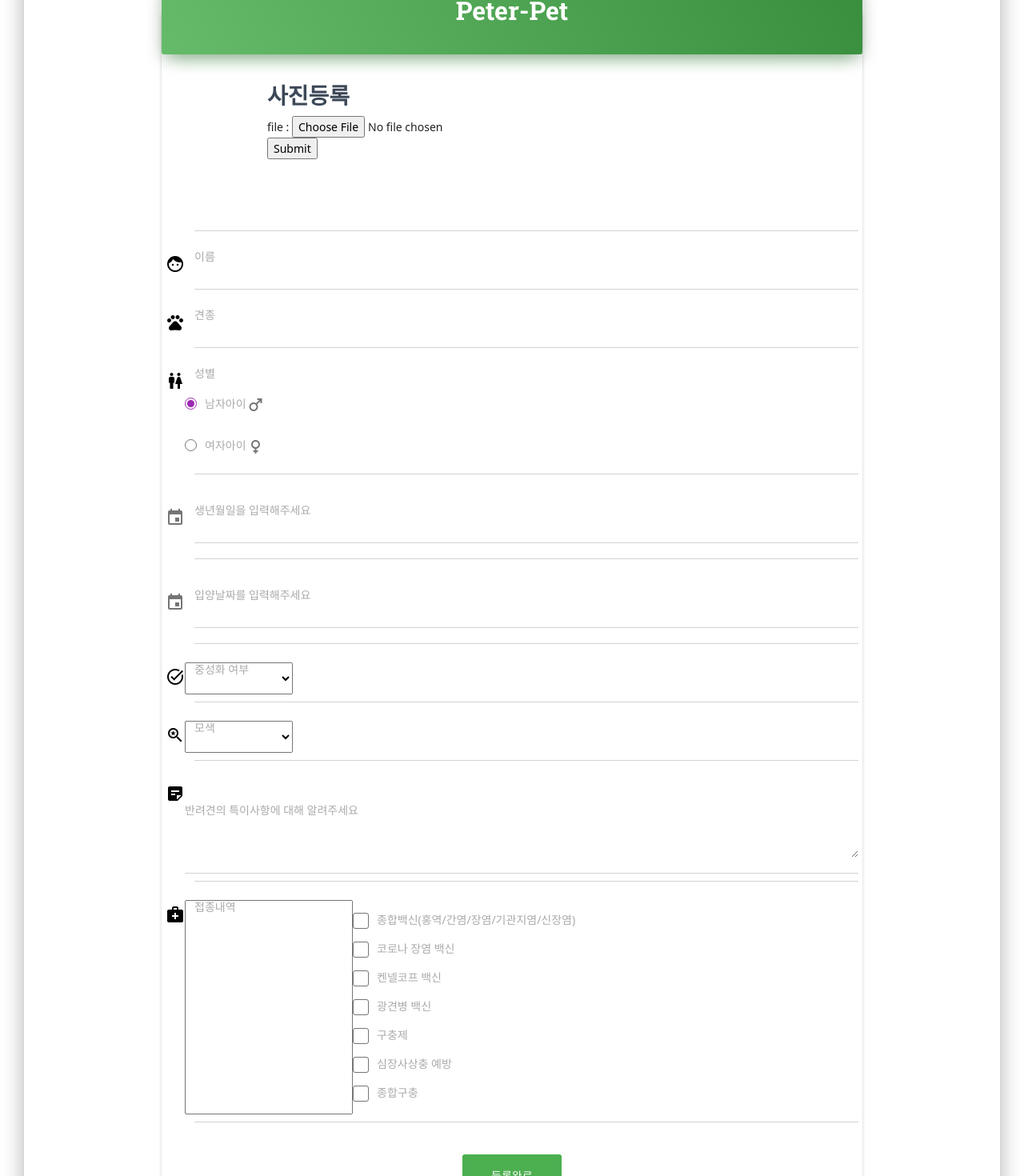
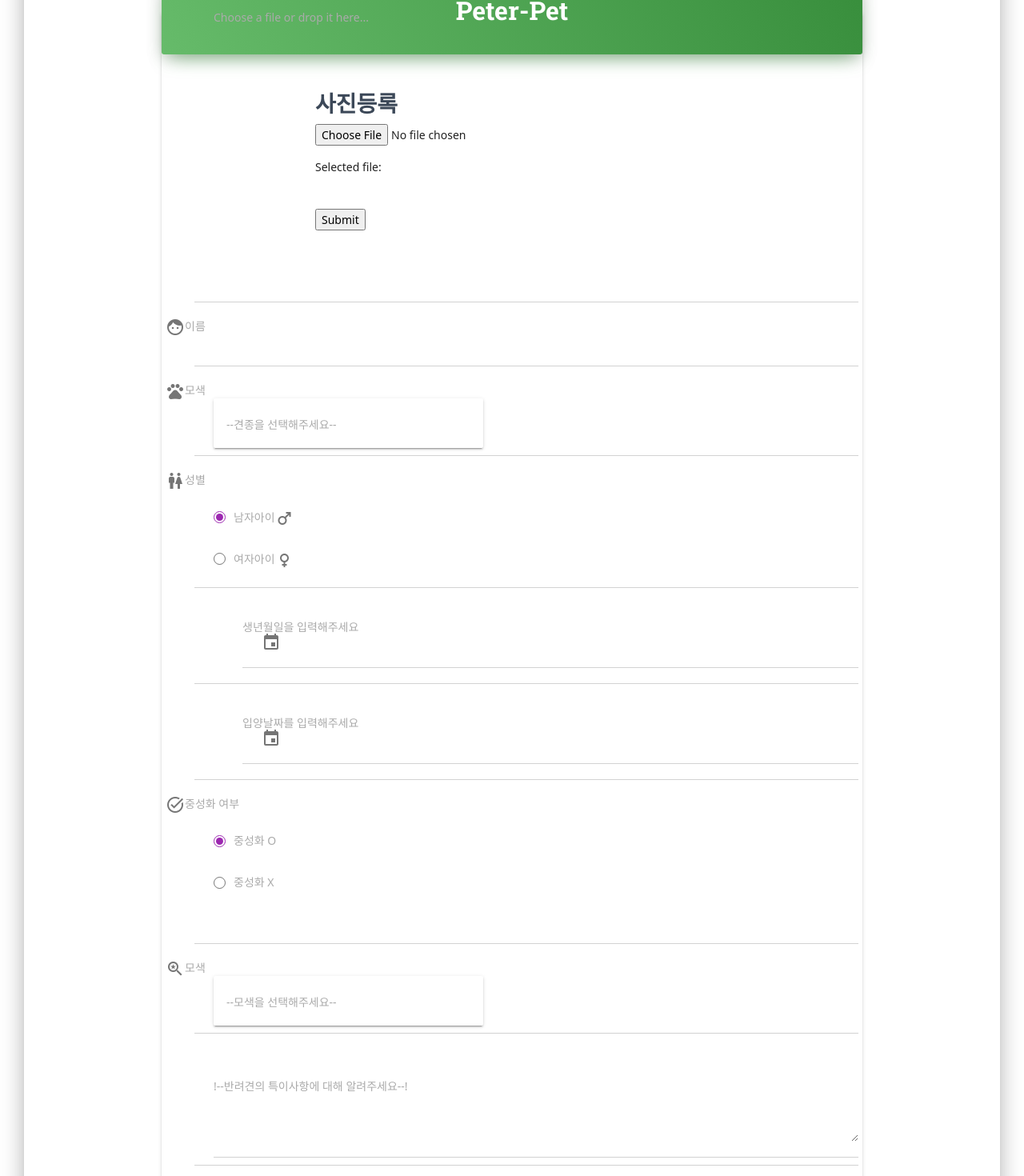
Before and after one commit to zzase/peter-pet, a Vue app in the folder frontend/: page /#/regist in a window 1280 px wide. Shown: the part 857-2327 px from the top of the page at 80% size. Built offline with nearby package versions, Linux system fonts and the light colour scheme; what v-md-date-range-picker would draw is missing.

Commit message:
Regist.vue modify

```diff
--- a/frontend/src/assets/scss/material-kit/_inputs.scss
+++ b/frontend/src/assets/scss/material-kit/_inputs.scss
@@ -5,7 +5,7 @@
   .md-input,
   .md-textarea{
     height: 40px;
-    padding: 7px 0;
+    padding: 5px 0;
     font-size: 16px !important;
     -webkit-text-fill-color: $black-color !important;
     appearance: none;
@@ -211,8 +211,10 @@
 
 .md-field{
   padding-bottom: 20px;
-  padding-top: 0;
-  margin: 13px 0 0;
+  padding-left: 60px;
+  margin-left: 20px;
+  padding-top: 10px;
+  margin: 10px 0 0;
   min-height: auto;
 
   &.md-focused label,
--- a/frontend/src/views/Regist.vue
+++ b/frontend/src/views/Regist.vue
@@ -37,9 +37,17 @@
                                                     <div class="md-layout-item md-size-66 md-xsmall-size-100 ">
                                                             <form method="post" action="upload" enctype="multipart/form-data">
                                                             <h3 class="info-title">사진등록</h3>
-                                                                <div>
-                                                                    file : <input type="file" name="file" accept="image/*">
-                                                                </div>
+                                                            <div>
+                                                            <!-- Styled -->
+                                                            <b-form-file
+                                                            v-model="file1"
+                                                            :state="Boolean(file1)"
+                                                            placeholder="Choose a file or drop it here..."
+                                                            drop-placeholder="Drop file here..."
+                                                            ></b-form-file>
+                                                            <div class="mt-3">Selected file: {{ file1 ? file1.name : '' }}</div>
+                                                            </div>
+                                                            <br><br>
                                                                 <input type="submit">
                                                                 </form>
                                                         </div>
@@ -47,18 +55,25 @@
                                                     </div>
                                                 </md-field>
                                                 <md-field class="md-form-group" slot="inputs">
-                                                    <md-icon>face</md-icon>
-                                                    <label>이름</label>
+
+                                                    <label> <md-icon>face</md-icon>이름</label>
                                                     <md-input v-model="firstname"></md-input>
                                                 </md-field>
                                                 <md-field class="md-form-group" slot="inputs">
-                                                    <md-icon>pets</md-icon>
-                                                    <label>견종</label>
-                                                    <md-input v-model="email" type="email"></md-input>
+                                                    <label><md-icon>pets</md-icon>모색</label>
+                                                      <div>
+                                                        <md-autocomplete
+                                                        v-model="selectedEmployee"
+                                                        :md-options="employees"
+                                                        md-layout="box"
+                                                        md-dense>
+                                                        <label>--견종을 선택해주세요--</label>
+                                                        </md-autocomplete>
+                                                      </div>
+
                                                 </md-field>
                                                 <md-field class="md-form-group" slot="inputs">
-                                                    <md-icon>wc</md-icon>
-                                                    <label for="label-a">성별</label>
+                                                    <label for="label-a"><md-icon>wc</md-icon>성별</label>
                                                       <div>
                                                           <br>
                                                         <md-radio v-model="radio" :value="false">남자아이<md-icon>male</md-icon></md-radio><br>
@@ -85,48 +100,38 @@
                                                         </md-datepicker>
                                                 </md-field>
                                                 <md-field class="md-form-group" slot="inputs">
-                                                    <md-icon>task_alt</md-icon>
-                                                    <label>중성화 여부</label>
-                                                   <select v-model="selected">
-                                             <option disabled value="">Please select one</option>
-                                                 <option>중성화 O</option>
-                                                 <option>중성화 X</option>
-                                                    </select>
+                                                    <label for="label-a"><md-icon>task_alt</md-icon>중성화 여부</label>
+                                                    <div>
+                                                    <br>
+                                                        <md-radio v-model="radio" :value="false">중성화 O</md-radio><br>
+                                                    <md-radio v-model="radio" value="my-radio">중성화 X</md-radio>
                                                     <md-input v-model="password"></md-input>
+                                                    </div>
                                                 </md-field>
                                                 <md-field class="md-form-group" slot="inputs">
-                                                    <md-icon>saved_search</md-icon>
-                                                    <label>모색</label>
-                                                    <select v-model="selected">
-                                             <option disabled value="">Please select one</option>
-                                                 <option>검정색</option>
-                                                 <option>혼합색</option>
-                                                 <option>검정&은색</option>
-                                                 <option>금색</option>
-                                                 <option>갈색</option>
-                                                 <option>STEEL BLUE&TAN</option>
-                                                 <option>BLUE&GOLD</option>
-                                                 <option>갈검색</option>
-                                                 <option>은색</option>
-                                                 <option>검정&금색</option>
-                                                 <option>은색&갈색</option>
-                                                 <option>기타</option>
-                                                    </select>
-                                                    <md-input v-model="password"></md-input>
+                                                    <label> <md-icon>saved_search</md-icon>모색</label>
+                                                    <div>
+                                                        <md-autocomplete
+                                                        v-model="selectedColor"
+                                                        :md-options="colors"
+                                                        md-layout="box"
+                                                        md-dense>
+                                                        <label>--모색을 선택해주세요--</label>
+                                                        </md-autocomplete>
+                                                      </div>
                                                 </md-field>
                                                 <md-field class="md-form-group" slot="inputs">
-                                                    <md-icon>sticky_note_2</md-icon>
+
                                                    <md-field>
-                                                <label>반려견의 특이사항에 대해 알려주세요</label>
+                                                <label>!--반려견의 특이사항에 대해 알려주세요--!</label>
                                                 <md-textarea v-model="aboutme"></md-textarea>
                                                 </md-field>
                                                 </md-field>
                                                 <label>접종내역</label>
+                                                <md-field class="md-form-group" slot="inputs">
 
-                                                <md-field class="md-form-group" slot="inputs">
-                                                    <md-icon>medical_services</md-icon>
-                                                    <label for="name">접종내역</label> <input type="number" id="name"> <br><br><br><br><br>
-
+                                                    <label for="name"><md-icon>medical_services</md-icon>접종내역</label>
+                                                    <br><br>
                                                 <div>
                                                  <md-checkbox v-model="array" value="1">종합백신(홍역/간염/장염/기관지염/신장염) </md-checkbox>
                                                  <md-checkbox v-model="array" value="2">코로나 장염 백신</md-checkbox>
@@ -136,52 +141,38 @@
                                                  <md-checkbox v-model="boolean">심장사상충 예방</md-checkbox>
                                                  <md-checkbox v-model="boolean">종합구충</md-checkbox>
                                                 </div>
-                                                    <md-input v-model="password"></md-input>
                                                 </md-field>
-                                                <md-button slot="footer" class="md-success md-lg">
+                                                    <md-button slot="footer" class="md-success md-lg">
                                                     등록완료
                                                 </md-button>
                                             </login-card>
-                                            <div id='example-3'>
-                                            <input type="checkbox" id="jack" value="Jack" v-model="checkedNames">
-                                            <label for="jack">Jack</label><br>
-                                            <input type="checkbox" id="john" value="John" v-model="checkedNames">
-                                            <label for="john">John</label><br>
-                                            <input type="checkbox" id="mike" value="Mike" v-model="checkedNames">
-                                            <label for="mike">Mike</label><br>
-                                            <br>
-                                            </div>
                                         </div>
                                     </div>
                                 </template>
+
                                 <template slot="tab-pane-2">
                                     <div class="md-layout">
                                         <div class="md-layout-item md-size-100 ml-auto">
                                             <login-card header-color="orange">
                                                 <h2 slot="title" class="card-title">Wenddy</h2>
                                                 <md-field class="md-form-group" slot="inputs">
-                                                    <md-icon>person_outline</md-icon>
-                                                    <label>이름</label>
+                                                    <label><md-icon>person_outline</md-icon>이름</label>
                                                     <md-input v-model="name"></md-input>
                                                 </md-field>
                                                  <md-field class="md-form-group" slot="inputs">
-                                                    <md-icon>whatsapp</md-icon>
-                                                    <label>연락처</label>
+                                                    <label><md-icon>whatsapp</md-icon>연락처</label>
                                                     <form name="form-name" action="" method="post">
-                                                        <input type='tel' name='phone1' />-
-                                                        <input type='tel' name='phone2' />-
-                                                        <input type='tel' name='phone3' />
+                                                        <input type='tel' name='phone1' />-<input type='tel' name='phone2' />-<input type='tel' name='phone3' />
                                                     </form>
                                                     <md-input v-model="phonenumber" type="email"></md-input>
                                                 </md-field>
                                                 <md-field class="md-form-group" slot="inputs">
-                                                    <md-icon>email</md-icon>
-                                                    <label>Email</label>
+
+                                                    <label><md-icon>email</md-icon>Email</label>
                                                     <md-input v-model="email" type="email"></md-input>
                                                 </md-field>
                                                 <md-field class="md-form-group" slot="inputs">
-                                                    <md-icon>home</md-icon>
-                                                    <label>주소</label>
+                                                    <label><md-icon>home</md-icon>주소</label>
                                                     <title>주소 입력 샘플</title>
                                                     <body>
                                                         <form name="form" id="form" method="post">
@@ -216,8 +207,7 @@
                                                     <md-input v-model="phonenumber" type="email"></md-input>
                                                 </md-field>
                                                 <md-field class="md-form-group" slot="inputs">
-                                                    <md-icon>lock_outline</md-icon>
-                                                    <label>Password...</label>
+                                                    <label><md-icon>lock_outline</md-icon>주민등록번호</label>
                                                     <md-input v-model="password"></md-input>
                                                 </md-field>
                                                 <md-field class="md-form-group" slot="inputs">
@@ -268,7 +258,7 @@
                                                     </li>
                                                      <li class="checkBox check04">
                                                         <ul class="clearfix">
-                                                            <li>이벤트 등 프로모션 알림 메일 수신(선택</li>
+                                                            <li>이벤트 등 프로모션 알림 메일 수신(선택)</li>
                                                                 <li class="checkBtn">
                                                                     <input type="checkbox" name="chk">
                                                                 </li>
@@ -301,12 +291,12 @@
                                                         Write a few lines about each one. A paragraph describing a
                                                         feature will be enough.
                                                     </p>
-                                                    <input
-                                                    type="checkbox"
-                                                    v-model="toggle"
-                                                    true-value="yes"
-                                                    false-value="no"
-                                                    >
+                                                     <div class="block">
+                                                <div class="title">Without <code>:true-value</code> / <code>:false-value</code></div>
+                                                <div class="input">
+                                                <md-checkbox v-model="withoutSetValue">{{withoutSetValue|jsonStringify}}</md-checkbox>
+                                                </div>
+                                            </div>
                                                     </div>
                                                 </div>
 
@@ -319,16 +309,20 @@
                                                         Write a few lines about each one. A paragraph describing a
                                                         feature will be enough.
                                                     </p>
-                                                    <input
-                                                    type="checkbox"
-                                                    v-model="toggle"
-                                                    true-value="yes"
-                                                    false-value="no"
-                                                    >
+                                                <div class="block">
+                                                <div class="title">Without <code>:true-value</code> / <code>:false-value</code></div>
+                                                <div class="input">
+                                                <md-checkbox v-model="withoutSetValue">{{withoutSetValue|jsonStringify}}</md-checkbox>
+                                                </div>
+                                            </div>
                                                     </div>
                                                 </div>
+                                                <div>
+                                                    </div>
+
                                                     </div>
                                                 </md-field>
+
                                                 <md-button slot="footer" class="md-success md-lg">
                                                    선택 완료
                                                 </md-button>
@@ -356,6 +350,8 @@
         Vue.use(checkbox);
         Vue.use(VMdDateRangePicker);
 
+
+
         function setThumbnail(event){
 		var reader = new FileReader();
 
@@ -370,6 +366,8 @@
 	}
 
         export default {
+            name: 'TrueFalseValue',
+            name: 'AutocompleteBox',
 
             components: {
                 Tabs,
@@ -379,6 +377,41 @@
             bodyClass: "profile-page",
             data() {
                 return {
+                    selectedColor: null,
+                    colors: [
+                    '혼합색',
+                    '검정&은색',
+                    '금색',
+                    '갈색',
+                    'STEEL BLUE&TAN',
+                    'BLUE&GOLD',
+                    '갈검색',
+                    '은색',
+                    '검정&금색',
+                    '기타'
+                    ],
+
+                    selectedEmployee: null,
+                    employees: [
+                    '포메라니안',
+                    '말티즈',
+                    '요크셔테리어',
+                    '시츄',
+                    '골든리트리버',
+                    '비숑',
+                    '푸들',
+                    '닥스훈트',
+                    '보더콜리',
+                    '진돗개',
+                    '불독'],
+
+                    withoutSetValue: null,
+                    withSetValue: null,
+                    native: null,
+
+                    array: [],
+                    file1: null,
+                    file2: null,
                     radio: false,
                     tabPane1: [
                         {
@@ -433,7 +466,13 @@
                 headerStyle() {
                     return {backgroundImage: `url(${this.header})`};
                 }
+            },
+            filters: {
+                jsonStringify (val) {
+                return JSON.stringify(val)
+                }
             }
+
         };
     </script>
 
@@ -536,5 +575,34 @@
         /* resize: horizontal; // 가로크기만 조절가능
             resize: vertical;  세로크기만 조절가능  */
         }
+        .block:not(:first-child) {
+        margin-top: 32px;
+        }
+        .search {
+        margin-left: 30px;
+        max-width: 500px;
+        }
+
+        .title {
+        font: 1.2em;
+        }
+
+
+        .pop-address-search { background-image: url(http://www.0000.com/img/backImg.png);}
+
+        .pop-address-search .pop-address-search-inner .logo { background: url(http://www.0000.com/img/logo.png) no-repeat; background-position:center; }
+
+
+        .pop-address-search { background-color:#ECECEC; }
+
+        .pop-address-search .pop-address-search-inner .search-wrap { background-color:#DCF3F4; }
+
+        .pop-address-search .pop-address-search-inner .wrap input { background-color:#FFFFFF; }
+
+        .pop-address-search .pop-address-search-inner .wrap { background-color:#FFFFFF; }
+
+        .pop-address-search .pop-address-search-inner .result table.data-col tbody tr:nth-child(odd) td {background:#FFFFFF}
+
+        .pop-address-search .pop-address-search-inner .result table.data-col tbody tr:nth-child(even) td {background:#FFFFFF}
 
     </style>
```
